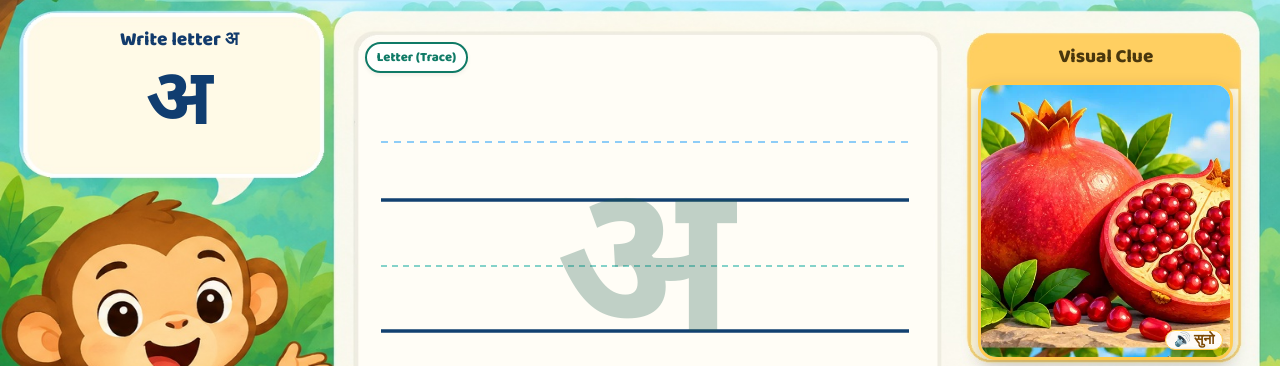
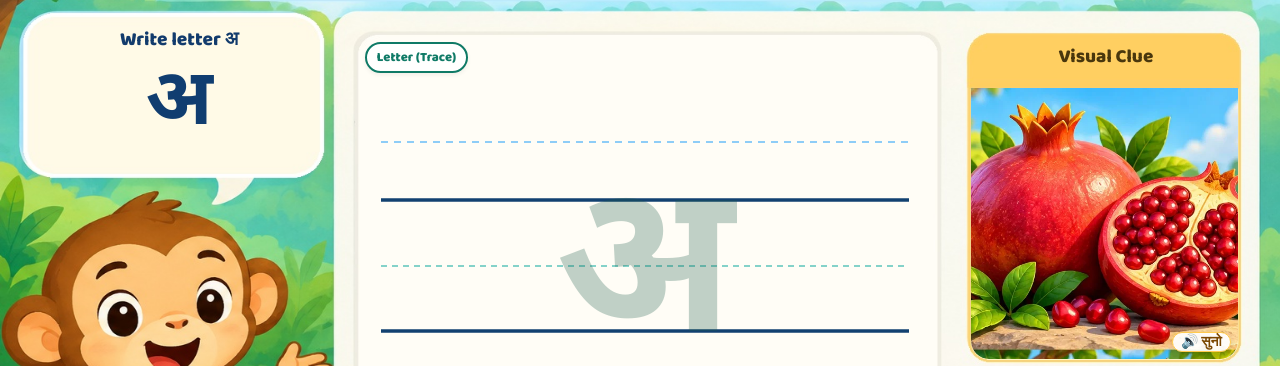
Before and after one commit to iitkgpvivek/rasari-hindi-pwa, a website: page index.html in a window 1280 px wide. Shown: the part 123-489 px from the top of the page. Drawn offline with Linux system fonts and the light colour scheme.

Commit message:
style: fit clue image flush into outer clipboard frame and remove inner border

```diff
--- a/index.html
+++ b/index.html
@@ -67,12 +67,12 @@ button{font:inherit;border:0;cursor:pointer;touch-action:manipulation;-webkit-ta
 
 
 
-/* Right Clue & Recall Card: High-res card filling the entire clipboard */
-.clue-board{position:absolute;left:76.2%;top:25.2%;width:20.4%;height:35.6%;display:flex;align-items:center;justify-content:center;z-index:5;pointer-events:auto;box-sizing:border-box;padding:3px}
-.clue-emoji{width:100%;height:100%;border-radius:18px;border:3.5px solid #ffca4f;background:#fffdf5;box-shadow:0 8px 18px rgba(0,0,0,0.18),inset 0 0 0 1.5px rgba(255,255,255,0.8);overflow:hidden;position:relative;display:flex;align-items:center;justify-content:center;cursor:pointer;user-select:none;transition:transform .18s cubic-bezier(.175,.885,.32,1.275),box-shadow .18s ease;font-size:clamp(68px,8.5vw,110px);line-height:1}
-.clue-emoji:hover{transform:scale(1.02);box-shadow:0 10px 22px rgba(0,0,0,0.22)}
+/* Right Clue & Recall Card: Fits flush within outer clipboard frame with zero double-border */
+.clue-board{position:absolute;left:75.85%;top:26.4%;width:20.85%;height:33.9%;display:flex;align-items:center;justify-content:center;z-index:5;pointer-events:auto;box-sizing:border-box;padding:0}
+.clue-emoji{width:100%;height:100%;border-radius:0 0 18px 18px;border:none;background:transparent;box-shadow:none;overflow:hidden;position:relative;display:flex;align-items:center;justify-content:center;cursor:pointer;user-select:none;transition:transform .18s cubic-bezier(.175,.885,.32,1.275);font-size:clamp(68px,8.5vw,110px);line-height:1}
+.clue-emoji:hover{transform:scale(1.02)}
 .clue-emoji:active{transform:scale(0.96)}
-.clue-emoji img,.clue-img{width:100%;height:100%;object-fit:cover;display:block}
+.clue-emoji img,.clue-img{width:100%;height:100%;object-fit:cover;display:block;border-radius:0 0 18px 18px}
 .clue-emoji svg{width:100%;height:100%;max-width:92%;max-height:92%;display:block;filter:drop-shadow(0 4px 8px rgba(0,0,0,0.12))}
 .clue-sound-pill{position:absolute;bottom:7px;right:7px;background:rgba(255,255,255,0.92);border:1.5px solid #ffca4f;border-radius:999px;padding:2px 8px;font-size:clamp(11px,1.2vw,14px);font-weight:800;color:#7a4600;display:flex;align-items:center;gap:4px;box-shadow:0 2px 6px rgba(0,0,0,0.16);pointer-events:none;z-index:3}
 
--- a/sw.js
+++ b/sw.js
@@ -1,4 +1,4 @@
-const APP_VERSION = '1.9.6';
+const APP_VERSION = '1.9.7';
 const CACHE = `rasari-hindi-v${APP_VERSION}`;
 const ASSETS = [
   './',
```
